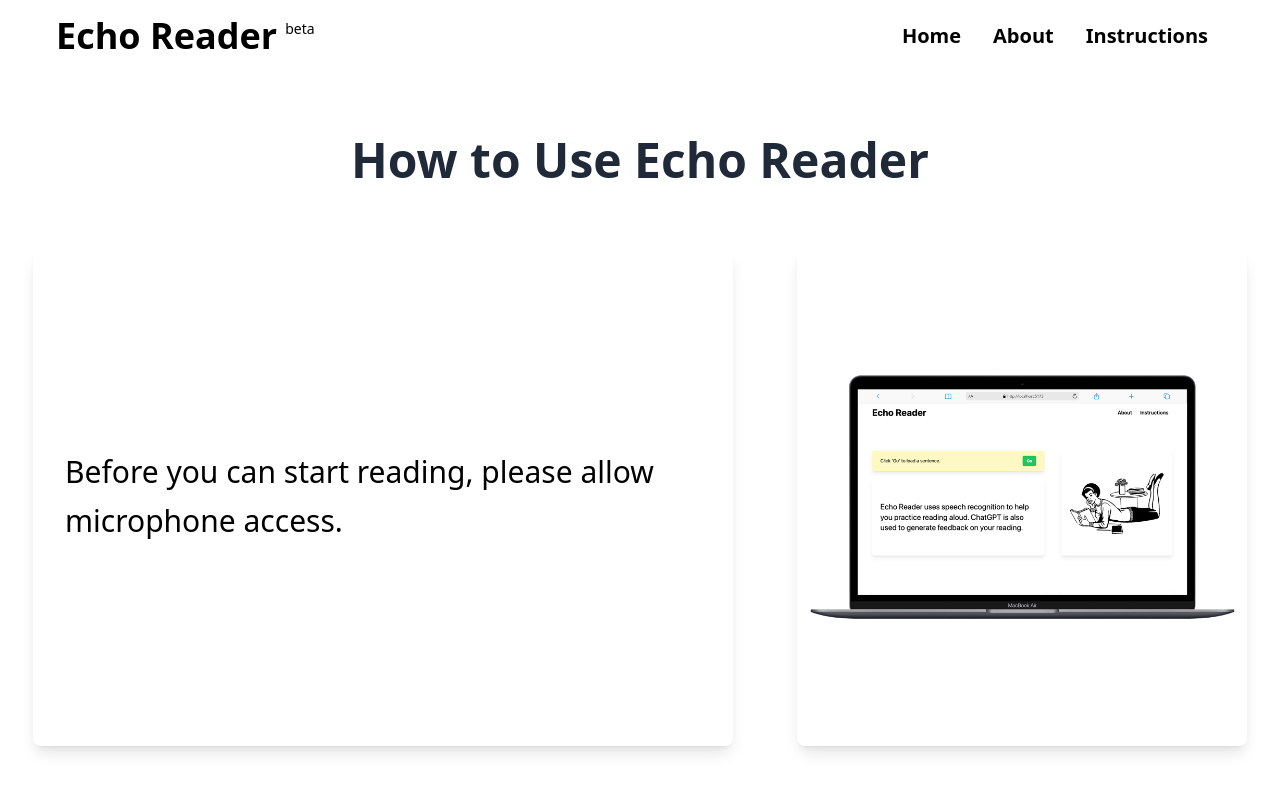
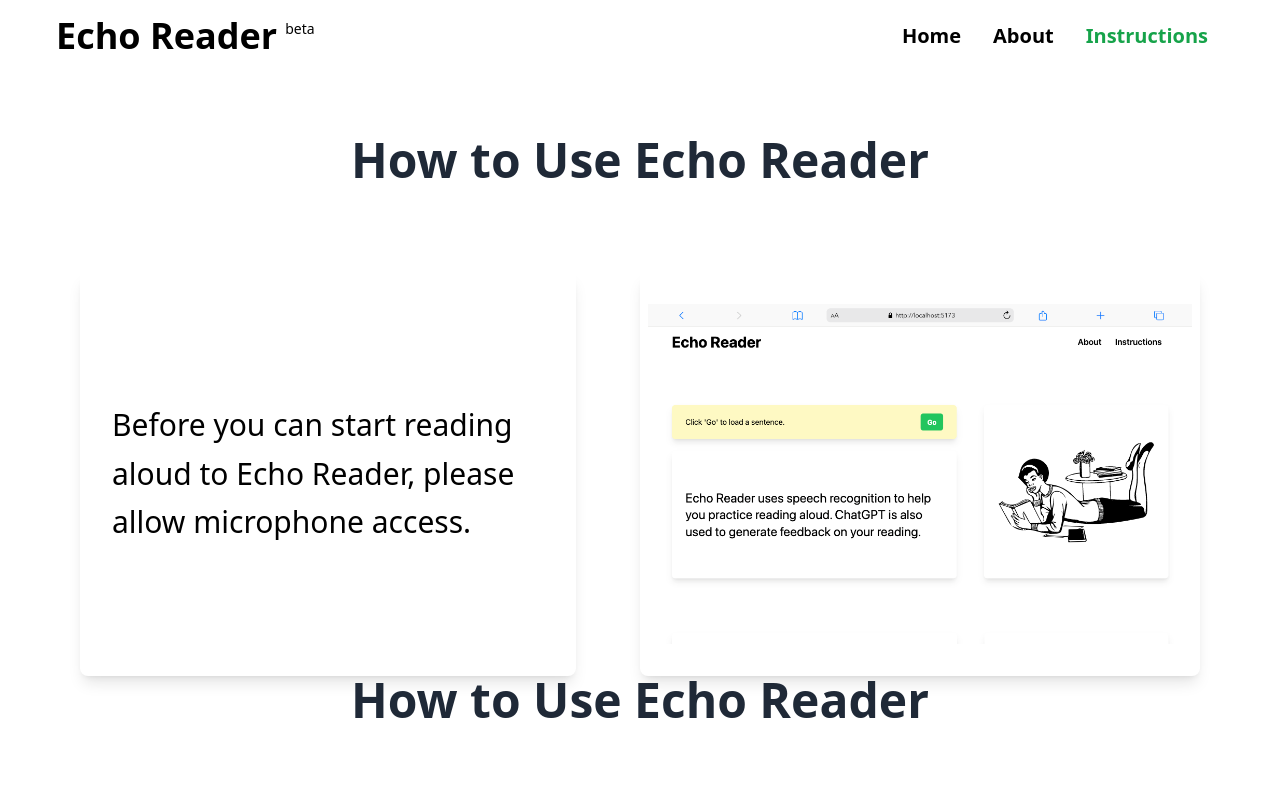
Before and after one commit to imaricodes/echo-reader-2023, a React (Vite) app: page /instructions in a window 1280 px wide. Shown: the top 800 px of the page. Built offline with nearby package versions, Linux system fonts and the light colour scheme.

Commit message:
UI updates

```diff
--- a/src/components/About/About.jsx
+++ b/src/components/About/About.jsx
@@ -1,8 +1,46 @@
-
+import goScreenComputer from "../../assets/go-screen-computer.png";
+import goScreenComputerNoFrame from "../../assets/go-screen-no-frame.png";
 
 const About = () => {
   return (
-    <div>About</div>
+    <div className="instructions-container">
+      <h1>How to Use Echo Reader</h1>
+      <div className="instruction-container">
+        <div className="instruction-card">
+          <p className="instructions__p">
+            Before you can start reading, please allow microphone access.
+          </p>
+        </div>
+        <div className="instructions-container__image-card">
+          <img src={goScreenComputer} />
+        </div>
+      </div>
+
+      <div className="instruction-container">
+        <div className="instruction-card">
+          <p className="instructions__p">
+            If you are not using Chrome or Firefox on a laptop or desktop
+            computer, you may see a warning the first time you load a sentence.
+          </p>
+        </div>
+        <div className="instructions-container__image-card">
+          <img src={goScreenComputerNoFrame} />
+        </div>
+      </div>
+
+      <div className="instruction-container">
+        <div className="instruction-card">
+          <p className="instructions__p">
+            Click <span className="font-semibold text-green-500">Go</span> to
+            load your first reading sentence. Take a moment to practice reading
+            the sentence silently or aloud.
+          </p>
+        </div>
+        <div className="instructions-container__image-card">
+          <img src={goScreenComputerNoFrame} />
+        </div>
+      </div>
+    </div>
   )
 }
 
--- a/src/components/Controls/ControlsContainer.jsx
+++ b/src/components/Controls/ControlsContainer.jsx
@@ -1,35 +1,39 @@
-import React, {useContext, useState, useEffect} from 'react'
-import { SessionContext } from '../../contexts/SessionContext'
-import SessionButton from '../SessionButton/SessionButton'
-
+import React, { useContext, useState, useEffect } from "react";
+import { SessionContext } from "../../contexts/SessionContext";
+import SessionButton from "../SessionButton/SessionButton";
 
 const ControlsContainer = (props) => {
+  const { sessionState, setSessionState } = useContext(SessionContext);
 
-  const {sessionState, setSessionState} = useContext(SessionContext);
+  const [instructionsText, setInstructionsText] = useState(
+    "Click 'Go' to load a sentence."
+  );
 
-  const [instructionsText, setInstructionsText] =useState('Click \'Go\' to load a sentence.')
-
-  useEffect (()=> {
-    sessionState ==='start' && setInstructionsText('Click \'Start\'. Read the sentence aloud. Wait for results...');
-    sessionState ==='listen' && setInstructionsText('Click Cancel to end the session');
-    sessionState ==='cancel' && setInstructionsText('Click \'Go\' to load a sentence.');
-    sessionState ==='results' && setInstructionsText('Click \'Again\' to read another sentence.');
-    sessionState ==='go' && setInstructionsText('Click \'Go\' to load a sentence.');
-    sessionState ==='timeUp' && setInstructionsText('Click \'Again\' to read another sentence.');
-
-  },[sessionState])
+  useEffect(() => {
+    sessionState === "start" &&
+      setInstructionsText(
+        "Click 'Start'. Read the sentence aloud. Wait for results..."
+      );
+    sessionState === "listen" &&
+      setInstructionsText("Click Cancel to end the session");
+    sessionState === "cancel" &&
+      setInstructionsText("Click 'Go' to load a sentence.");
+    sessionState === "results" &&
+      setInstructionsText("Click 'Again' to read another sentence.");
+    sessionState === "go" &&
+      setInstructionsText("Click 'Go' to load a sentence.");
+    sessionState === "timeUp" &&
+      setInstructionsText("Click 'Again' to read another sentence.");
+  }, [sessionState]);
 
   return (
-
-    <div className='card card__controls-container card__controls-container--height card__controls-container--flex-column sm:flex-row sm:justify-between sm:h-20  card__controls-container--text card__controls-container--padding card__controls-container--margin gap-7  bg-yellow-100' >
-      <div className=''>
-        {instructionsText}
-      </div>
+    <div className="card card__controls-container card__controls-container--height card__controls-container--flex-column card__controls-container--text card__controls-container--padding card__controls-container--margin  gap-7 bg-yellow-100 sm:h-24 sm:flex-row  sm:justify-between">
+      <div className="">{instructionsText}</div>
       <div>
-        <SessionButton/>
+        <SessionButton />
       </div>
     </div>
-  )
-}
+  );
+};
 
-export default ControlsContainer
+export default ControlsContainer;
--- /dev/null
+++ b/src/components/Instructions/Instruction.jsx
@@ -0,0 +1,24 @@
+import React from 'react'
+import goScreenComputerNoFrame from "../../assets/go-screen-no-frame.png";
+
+const Instruction = (props) => {
+  return (
+    <div className="page ">
+      <div className="page-content-container">
+        <h1 className="mb-6">How to Use Echo Reader</h1>
+        <div className="instruction-container">
+          <div className="instruction-container__instruction-card">
+            <p className="instruction-container__instruction-card__p">
+             {props.children}
+            </p>
+          </div>
+          <div className="instruction-container__image-card">
+            <img src={props.otherIMG} />
+          </div>
+        </div>
+      </div>
+    </div>
+  )
+}
+
+export default Instruction
--- a/src/components/Instructions/Instructions.jsx
+++ b/src/components/Instructions/Instructions.jsx
@@ -1,48 +1,25 @@
 import React from "react";
-import goScreenComputer from "../../assets/go-screen-computer.png";
 import goScreenComputerNoFrame from "../../assets/go-screen-no-frame.png";
+import Instruction from "./Instruction";
 
 const Instructions = () => {
+  const instructionsText = [
+    "Before you can start reading aloud to Echo Reader, please allow microphone access.",
+  ]
+
   return (
-    <div className="instructions-container">
-      <h1>How to Use Echo Reader</h1>
-      <div className="instruction-container">
-        <div className="instruction-card">
-          <p className="instructions__p">
-            Before you can start reading, please allow microphone access.
-          </p>
-        </div>
-        <div className="instructions-container__image-card">
-          <img src={goScreenComputer} />
-        </div>
-      </div>
-
-      <div className="instruction-container">
-        <div className="instruction-card">
-          <p className="instructions__p">
-            If you are not using Chrome or Firefox on a laptop or desktop
-            computer, you may see a warning the first time you load a sentence.
-          </p>
-        </div>
-        <div className="instructions-container__image-card">
-          <img src={goScreenComputerNoFrame} />
-        </div>
-      </div>
-
-      <div className="instruction-container">
-        <div className="instruction-card">
-          <p className="instructions__p">
-            Click <span className="font-semibold text-green-500">Go</span> to
-            load your first reading sentence. Take a moment to practice reading
-            the sentence silently or aloud.
-          </p>
-        </div>
-        <div className="instructions-container__image-card">
-          <img src={goScreenComputerNoFrame} />
-        </div>
-      </div>
+    <div>
+       <Instruction otherIMG={goScreenComputerNoFrame} key={0}>
+      {instructionsText[0]}
+    </Instruction>
+       <Instruction otherIMG={goScreenComputerNoFrame} key={1}>
+      {instructionsText[0]}
+    </Instruction>
     </div>
   );
+
+
+
 };
 
 export default Instructions;
--- a/src/components/NavBar.jsx
+++ b/src/components/NavBar.jsx
@@ -17,22 +17,6 @@
   const menuToggleRef = useRef(null);
   const menuListRef = useRef(null);
 
-  // useEffect(() => {
-
-  //   if (localStorage.getItem("currentLocation" !== null)) {
-  //     console.log("initial check for local storage location return true");
-  //     setCurrentLocation(localStorage.getItem("currentLocation"));
-  //     navigate(localStorage.getItem("currentLocation"));
-  //   } else {
-  //     console.log("initial check for local storage location return false");
-  //     setCurrentLocation("/");
-  //     localStorage.setItem(
-  //       "currentLocation",
-  //       JSON.stringify(location.pathname)
-  //     );
-  //   }
-  // }, []);
-
   useEffect(() => {
     localStorage.setItem("currentSessionState", JSON.stringify(sessionState));
   }, [sessionState]);
@@ -40,13 +24,19 @@
   const handleMenu = () => {
     menuToggleRef.current.icon === menuOutline
       ? ((menuToggleRef.current.icon = closeOutline),
+        menuListRef.current.classList.add("nav-menu--slide-in"),
         menuListRef.current.classList.remove("hidden"))
       : ((menuToggleRef.current.icon = menuOutline),
-        menuListRef.current.classList.add("hidden"));
+        menuListRef.current.classList.add("hidden"),
+        menuListRef.current.classList.remove("nav-menu--slide-in"));
   };
 
-  const handleLogoClick = () => {
-    console.log("handleLogoClick clicked");
+  const handleNavLinkClick = (e) => {
+    console.log(
+      "console.log click target",
+      e.target.textContent || e.target.innerText
+    );
+    console.log("handleNavLinkClick clicked");
     // setCurrentLocation("/");
     if (socket) {
       if (sessionState === "listen") {
@@ -54,6 +44,11 @@
         setSessionState("go");
       } else setSessionState("go");
     } else setSessionState("go");
+
+    //close menu if open
+    handleMenu();
+
+    localStorage.getItem("cue") && localStorage.removeItem("cue");
   };
 
   return (
@@ -64,7 +59,7 @@
         <NavLink
           to="/"
           className="flex  cursor-pointer items-center px-4 pt-4 text-4xl font-bold md:px-14 "
-          onClick={handleLogoClick}
+          onClick={handleNavLinkClick}
         >
           Echo Reader<sup className="ml-2 text-sm font-normal">beta</sup>
         </NavLink>
@@ -79,15 +74,13 @@
         </div>
 
         {/* Links */}
-        <div
-          ref={menuListRef}
-          className=" absolute  top-0 hidden h-screen w-full bg-white  pt-4 md:relative md:flex   md:h-auto md:w-auto md:pr-0"
-        >
+        <div ref={menuListRef} className="nav-menu hidden md:flex ">
           <ul className=" flex flex-col text-center font-semibold md:flex md:flex-row md:items-center md:pr-14 ">
-            <li className="mx-4 my-6 md:my-0 ">
+            <li className="nav-link mx-4 my-6 md:my-0 ">
               <NavLink
                 to="/"
-                className="text-xl  duration-200 hover:text-green-700"
+                className="text-xl duration-200"
+                onClick={handleNavLinkClick}
               >
                 Home
               </NavLink>
@@ -95,7 +88,8 @@
             <li className="mx-4 my-6 md:my-0 ">
               <NavLink
                 to="about"
-                className="text-xl  duration-200 hover:text-green-700"
+                className="nav-link text-xl  duration-200"
+                onClick={handleNavLinkClick}
               >
                 About
               </NavLink>
@@ -103,7 +97,8 @@
             <li className=" mx-4 my-6 md:my-0">
               <NavLink
                 to="instructions"
-                className="text-xl duration-200 hover:text-green-700"
+                className="nav-link text-xl duration-200"
+                onClick={handleNavLinkClick}
               >
                 Instructions
               </NavLink>
--- a/src/index.css
+++ b/src/index.css
@@ -19,6 +19,7 @@
   }
 }
 
+/* Dot Animation */
 @layer components {
   .dot-elastic-before-class {
     @apply absolute top-0 -left-4 inline-block h-3 w-3 rounded-md bg-red-200 text-red-200;
@@ -47,27 +48,33 @@
     }  */
 }
 
+/* Page */
+@layer components {
+  .page {
+    @apply items-center px-8 md:px-14 lg:px-20;
+  }
+  .page-content-container {
+    @apply lg:flex lg:flex-col lg:justify-center lg:gap-16;
+  }
+  .page h1 {
+    @apply text-center text-3xl font-bold text-gray-800 lg:text-5xl;
+  }
+}
+
 /* CSS for Instructions Componenet Elements */
 @layer components {
-  .instructions-container {
-    @apply mx-6 items-center md:mx-28 lg:mx-14  lg:flex lg:flex-col lg:justify-center lg:gap-16;
+  .instruction-container {
+    @apply mb-10  sm:mb-0 lg:flex lg:justify-center lg:gap-16;
+  }
+  .instruction-container__instruction-card {
+    @apply mb-6 flex flex-col items-center justify-center overflow-hidden rounded-lg px-4 py-8 text-3xl shadow-lg sm:mb-0  lg:px-8;
   }
 
-  .instructions-container h1 {
-    @apply text-center text-3xl font-bold text-gray-800 lg:text-5xl;
-  }
-  .instruction-container {
-    @apply lg:flex lg:justify-center lg:gap-16;
-  }
-  .instruction-card {
-    @apply flex flex-col items-center justify-center overflow-hidden rounded-lg px-4 py-8 text-3xl shadow-lg lg:w-[600px] lg:px-8 xl:w-[700px];
+  .instruction-container__image-card {
+    @apply card  w-full  px-2  lg:min-w-1/2 lg:max-w-1/2 lg:items-center;
   }
 
-  .instructions-container__image-card {
-    @apply card px-2 lg:w-[383px] lg:items-center  xl:w-[450px];
-  }
-
-  .instructions__p {
+  .instruction-container__instruction-card__p {
     @apply text-lg
     leading-7
     sm:text-2xl
@@ -78,6 +85,7 @@
 }
 
 /* CSS for Main Container Component */
+
 .main-container {
   @apply mx-6 md:mx-28  lg:mx-14 lg:flex lg:justify-center lg:gap-16;
 }
@@ -98,7 +106,7 @@
     @apply h-40;
   }
   .card__controls-container--text {
-    @apply text-lg leading-7;
+    @apply text-2xl leading-7;
   }
   .card__controls-container--flex-row {
     @apply justify-between;
@@ -111,7 +119,7 @@
   }
 
   .card__controls-container--padding {
-    @apply py-5;
+
   }
 
   .card__controls-container--margin {
@@ -170,11 +178,6 @@
     @apply mx-2 text-center;
   }
 
-  /* Navbar */
-  .navbar {
-    @apply bg-white;
-  }
-
   /*Analysis Indicators*/
   .analysis-card__indicator {
     @apply flex items-center justify-center;
@@ -184,3 +187,30 @@
     @apply animate-pulse-fade;
   }
 }
+
+/* Navvar, Nav Links, Nav Menu CSS{*/
+@layer components {
+  .navbar {
+    @apply bg-white;
+  }
+
+  .nav-link {
+    @apply hover:text-gray-400;
+  }
+
+  .nav-link.active {
+    @apply text-green-600;
+  }
+
+  .nav-menu {
+    @apply absolute  top-0 h-screen  w-full bg-white pt-4  md:relative  md:h-auto md:w-auto md:pr-0;
+  }
+
+  .nav-menu--slide-in {
+    @apply animate-menu-slide-in;
+  }
+
+  .nav-menu--slide-out {
+    @apply animate-menu-slide-out;
+  }
+}
```
Also changed, not shown: src/components/Stage/Stage.jsx (+11 -0 lines), src/components/StageComponents/CueSentenceCard.jsx (+6 -9 lines), tailwind.config.cjs (+23 -1 lines), 1 other file (tests, documents, lock files or other folders).
